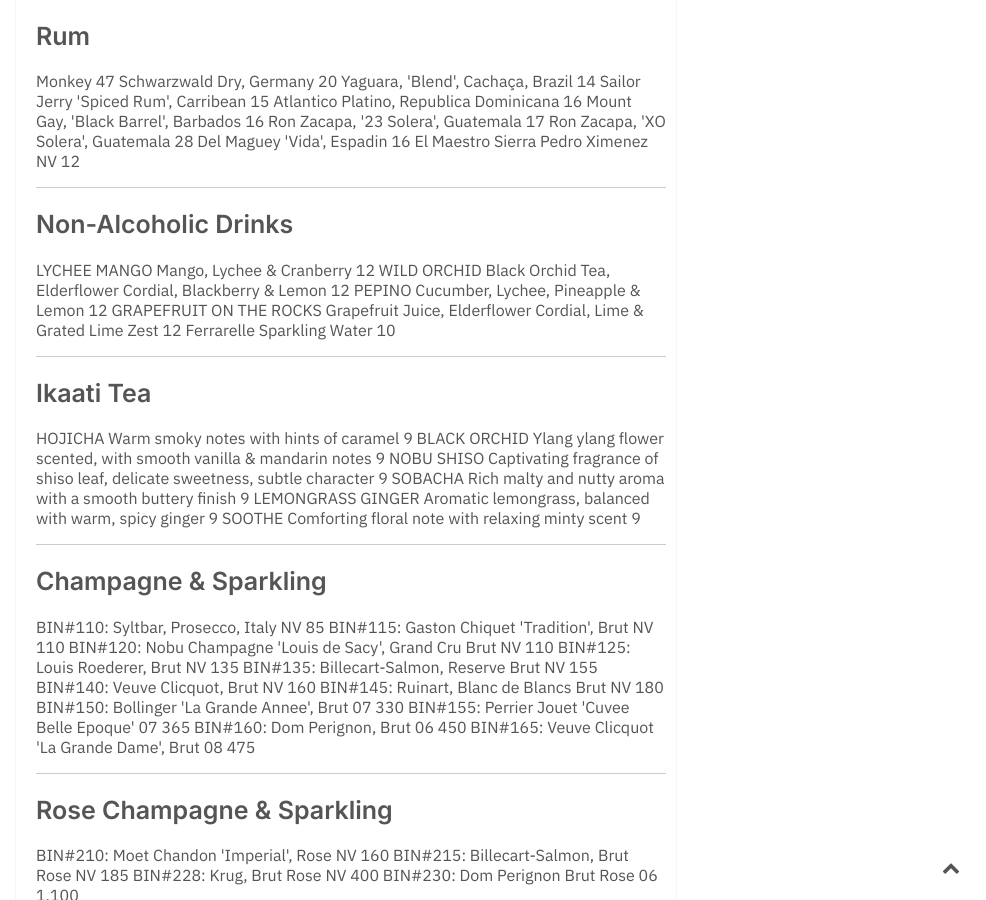
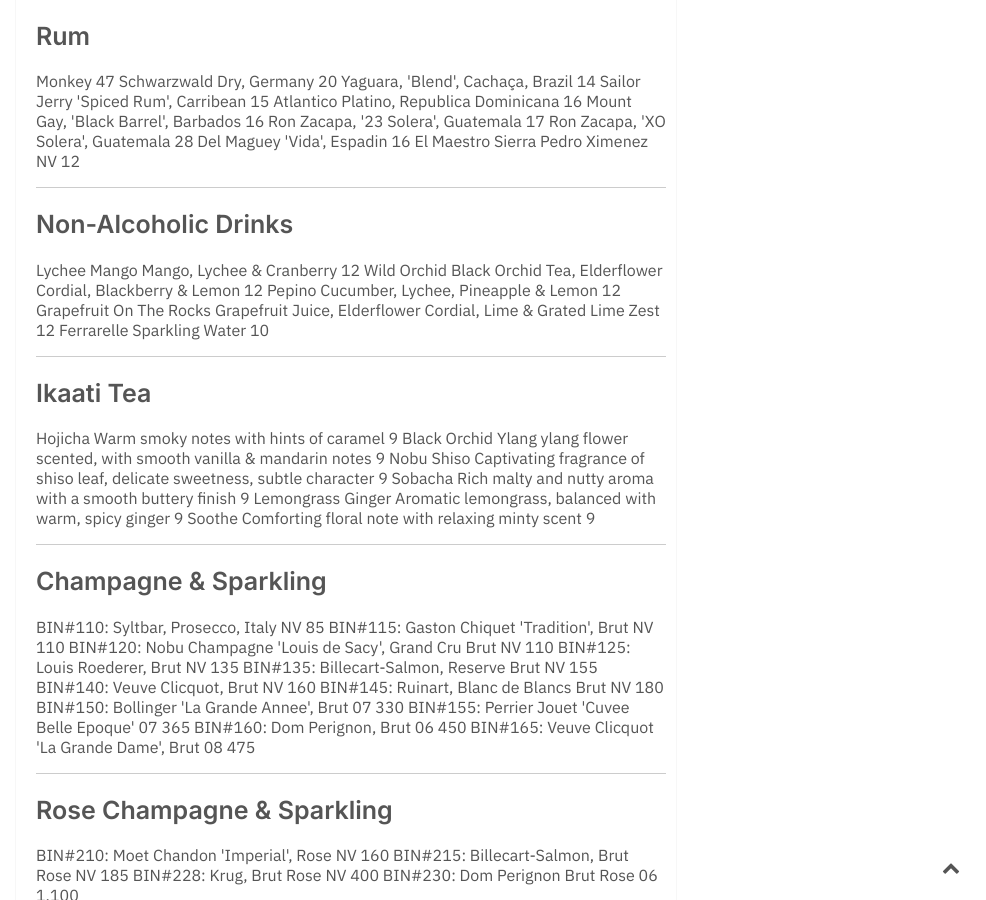
Before and after one commit to yeungndev/flashcard, a Jekyll site: the page built from _notes/menu-description.md, in a window 1280 px wide and 900 px high, scrolled down 4863 px. Shown: the whole window, without its empty margins (294-1280 px from the left). Built offline with Jekyll 4.4.1, drawn with Linux system fonts in a browser that asks for light colours.

Commit message:
updating text case

```diff
--- a/_notes/menu-description.md
+++ b/_notes/menu-description.md
@@ -266,22 +266,22 @@ El Maestro Sierra Pedro Ximenez NV 12
 
 ## Non-Alcoholic Drinks
 
-LYCHEE MANGO Mango, Lychee & Cranberry 12
-WILD ORCHID Black Orchid Tea, Elderflower Cordial, Blackberry & Lemon 12
-PEPINO Cucumber, Lychee, Pineapple & Lemon 12
-GRAPEFRUIT ON THE ROCKS Grapefruit Juice, Elderflower Cordial, Lime & Grated Lime Zest 12
+Lychee Mango Mango, Lychee & Cranberry 12
+Wild Orchid Black Orchid Tea, Elderflower Cordial, Blackberry & Lemon 12
+Pepino Cucumber, Lychee, Pineapple & Lemon 12
+Grapefruit On The Rocks Grapefruit Juice, Elderflower Cordial, Lime & Grated Lime Zest 12
 Ferrarelle Sparkling Water 10
 
 ---
 
 ## Ikaati Tea
 
-HOJICHA Warm smoky notes with hints of caramel 9
-BLACK ORCHID Ylang ylang flower scented, with smooth vanilla & mandarin notes 9
-NOBU SHISO Captivating fragrance of shiso leaf, delicate sweetness, subtle character 9
-SOBACHA Rich malty and nutty aroma with a smooth buttery finish 9
-LEMONGRASS GINGER Aromatic lemongrass, balanced with warm, spicy ginger 9
-SOOTHE Comforting floral note with relaxing minty scent 9
+Hojicha Warm smoky notes with hints of caramel 9
+Black Orchid Ylang ylang flower scented, with smooth vanilla & mandarin notes 9
+Nobu Shiso Captivating fragrance of shiso leaf, delicate sweetness, subtle character 9
+Sobacha Rich malty and nutty aroma with a smooth buttery finish 9
+Lemongrass Ginger Aromatic lemongrass, balanced with warm, spicy ginger 9
+Soothe Comforting floral note with relaxing minty scent 9
 
 ---
 
```
